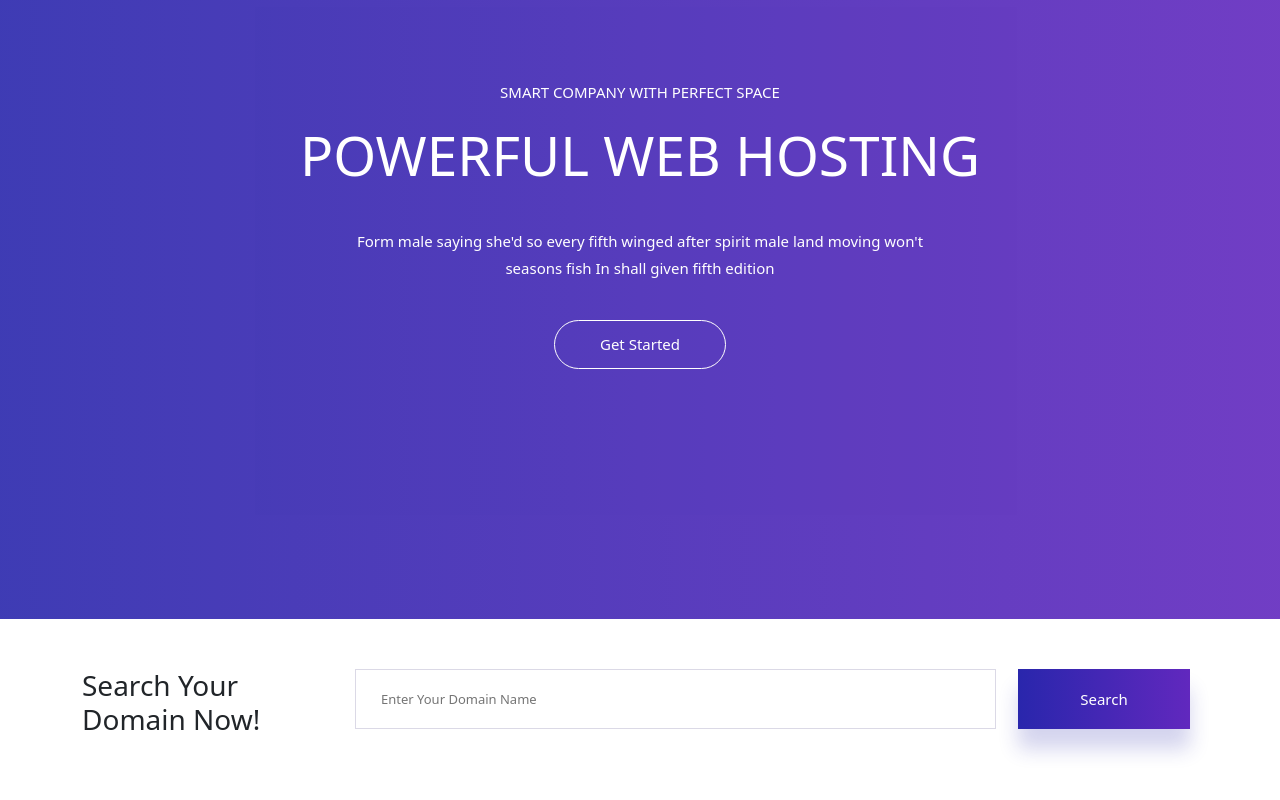
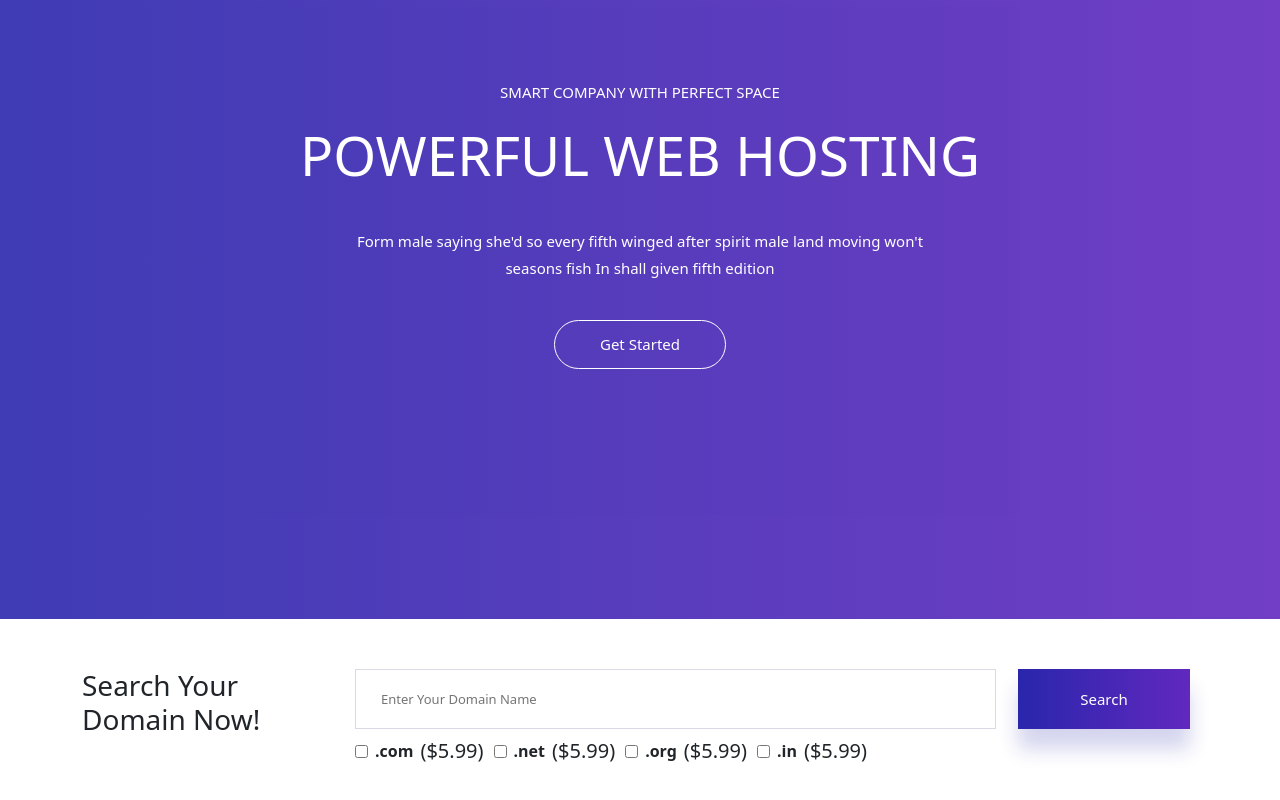
Before and after one commit to thisIsSamuel00611/lorahostAngular, an Angular app: page / in a window 1280 px wide. Shown: the part 248-1048 px from the top of the page. Built offline with nearby package versions, Linux system fonts and the light colour scheme.

Commit message:
edited homepage source file and style

```diff
--- a/src/app/guest/home/home.component.html
+++ b/src/app/guest/home/home.component.html
@@ -29,6 +29,28 @@
                         <div class="input">
                             <input type="text" class="domainSearch" placeholder="Enter Your Domain Name">
                         </div>
+                        <div class="options">
+                            <div class="com d-flex align-items-center">
+                                <input type="checkbox">
+                                <strong>.com</strong>
+                                <h5 class="price">($5.99)</h5>
+                            </div>
+                            <div class="com d-flex align-items-center">
+                                <input type="checkbox">
+                                <strong>.net</strong>
+                                <h5 class="price">($5.99)</h5>
+                            </div>
+                            <div class="com d-flex align-items-center">
+                                <input type="checkbox">
+                                <strong>.org</strong>
+                                <h5 class="price">($5.99)</h5>
+                            </div>
+                            <div class="com d-flex align-items-center">
+                                <input type="checkbox">
+                                <strong>.in</strong>
+                                <h5 class="price">($5.99)</h5>
+                            </div>
+                        </div>
                     </div>
                     <div class="col-md-3">
                         <button type="button" class="searchDomain">Search</button>
--- a/src/app/guest/home/home.component.scss
+++ b/src/app/guest/home/home.component.scss
@@ -66,6 +66,20 @@
             border-color: #dbd9e6;
         }
     }
+    .options{
+        margin: 10px 0;
+        display: flex;
+        .com{
+            margin-right: 10px;
+            &>:first-child{
+                margin-right: 7px;
+            }
+            .price{
+                margin-left: 7px;
+                margin-bottom: 0;
+            }
+        }
+    }
     .searchDomain {
         padding: 15px 62px;
         height: 60px;
```
